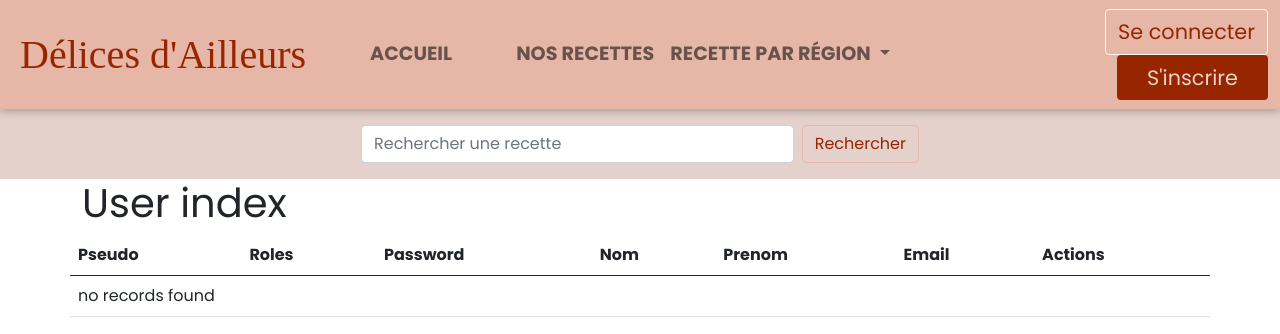
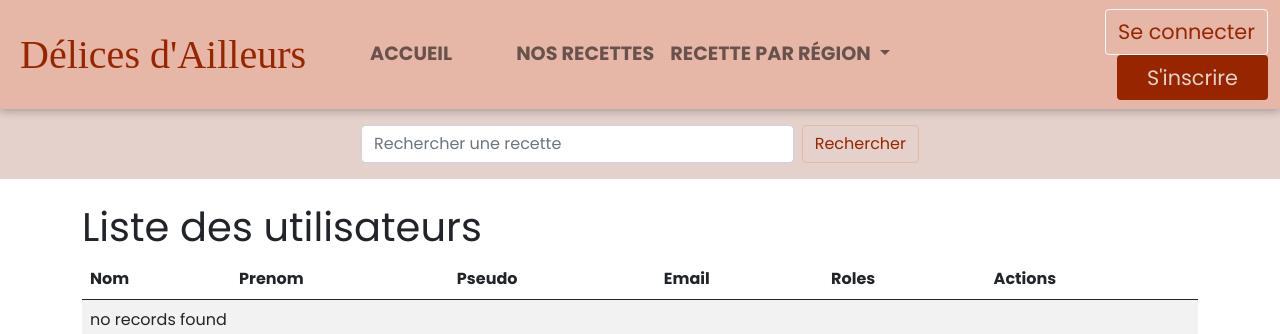
Before and after one commit to recette-facile/recettes_du_monde, a Symfony app: template templates/user/index.html.twig in a window 1280 px wide. Shown: the top 334 px of the page. Run offline with Twig, Linux system fonts and the light colour scheme; the template is opened without the code that fills it, so the values that code supplies are empty; some libraries are stand-ins or nearby versions; some web fonts are replaced.

Commit message:
Fin de la gestion des fichiers html.twig de user

```diff
--- a/src/Controller/UserController.php
+++ b/src/Controller/UserController.php
@@ -81,7 +81,7 @@ class UserController extends AbstractController
         if ($form->isSubmitted() && $form->isValid()) {
             $this->getDoctrine()->getManager()->flush();
 
-            return $this->redirectToRoute('user_show', [], Response::HTTP_SEE_OTHER);
+            return $this->redirectToRoute('user_index', [], Response::HTTP_SEE_OTHER);
         }
 
         return $this->renderForm('user/edit.html.twig', [
--- a/src/Form/UserType.php
+++ b/src/Form/UserType.php
@@ -20,9 +20,9 @@ class UserType extends AbstractType
             ->add('email')
             ->add('password', PasswordType::class, [
                 "required" => true,
-                'label' => "Votre mot de passe",
+                'label' => "Mot de passe",
                 'attr' => [
-                'placeholder' => "Ecrivez votre mot de passe"
+                'placeholder' => "Entrez votre mot de passe"
                 ]
            ])
             ->add('roles', ChoiceType::class, [
--- a/templates/footer.html.twig
+++ b/templates/footer.html.twig
@@ -5,7 +5,7 @@
 			<div class="row py-4">
 				<div class="col-lg-4 col-md-6 mb-4 mb-lg-0"><img src="img/logo.png" alt="" width="180" class="mb-3">
 					<div class="logo-footer">
-						<a href="#"></a>RECETTES DU MONDE</div>
+						<a href="#"></a>Délices d'Ailleurs</div>
 					<ul class="list-inline mt-4">
 						<li class="list-inline-item">
 							<a href="#" target="_blank" title="facebook">
@@ -76,7 +76,7 @@
 		<!-- Copyrights -->
 		<div class="bg-light py-2">
 			<div class="container text-center">
-				<p class="mb-0 py-2">© 2021 Recettes du monde | All rights reserved.</p>
+				<p class="mb-0 py-2">© 2021 Délices d'Ailleurs | All rights reserved.</p>
 			</div>
 		</div>
 	</footer>
--- a/templates/recette/edit.html.twig
+++ b/templates/recette/edit.html.twig
@@ -3,6 +3,7 @@
 {% block title %}Modifier la recette{% endblock %}
 
 {% block body %}
+<div class="m-4">
     <h1>Modifier la recette</h1>
 
     {{ include('recette/_form.html.twig', {'button_label': 'Mettre à jour'}) }}
@@ -13,4 +14,5 @@
         class="btn col-3 shadow p-3 mb-5 bg-body rounded rounded-pill">
         <i class="fas fa-angle-double-left"></i>   Retour à la liste des recettes
     </a>
+</div>
 {% endblock %}
--- a/templates/recette/new.html.twig
+++ b/templates/recette/new.html.twig
@@ -1,13 +1,15 @@
 {% extends 'base.html.twig' %}
 
-{% block title %}Créer une nouvelle ecette{% endblock %}
+{% block title %}Créer une nouvelle recette{% endblock %}
 
 {% block body %}
+<div class="m-4">
     <h1>Créer une nouvelle recette</h1>
 
     {{ include('recette/_form.html.twig') }}
 
     <a href="{{ path('recette_index') }}" class="btn col-3 shadow p-3 mb-5 bg-body rounded rounded-pill">
-        <i class="fas fa-angle-double-left"></i>   Liste des recettes
+        <i class="fas fa-angle-double-left"></i>   Retour à liste des recettes
     </a>
+</div>
 {% endblock %}
--- a/templates/user/_delete_form.html.twig
+++ b/templates/user/_delete_form.html.twig
@@ -1,4 +1,4 @@
-<form method="post" action="{{ path('user_delete', {'id': user.id}) }}" onsubmit="return confirm('Are you sure you want to delete this item?');">
+<form method="post" action="{{ path('user_delete', {'id': user.id}) }}" onsubmit="return confirm('Etes-vous sur de vouloir supprimer cet élément');">
     <input type="hidden" name="_token" value="{{ csrf_token('delete' ~ user.id) }}">
-    <button class="btn">Delete</button>
+    <button class="btn btn-danger"><i class="far fa-trash-alt"></i>  Supprimer</button>
 </form>
--- a/templates/user/index.html.twig
+++ b/templates/user/index.html.twig
@@ -1,34 +1,33 @@
 {% extends 'base.html.twig' %}
 
-{% block title %}User index{% endblock %}
+{% block title %}Liste des utilisateurs{% endblock %}
 
 {% block body %}
-    <h1>User index</h1>
+<div class="m-4">
+    <h1>Liste des utilisateurs</h1>
 
-    <table class="table">
+    <table class="table table-striped">
         <thead>
             <tr>
-                <th>Pseudo</th>
-                <th>Roles</th>
-                <th>Password</th>
                 <th>Nom</th>
                 <th>Prenom</th>
+                <th>Pseudo</th>
                 <th>Email</th>
+                <th>Roles</th>
                 <th>Actions</th>
             </tr>
         </thead>
         <tbody>
         {% for user in users %}
             <tr>
-                <td>{{ user.pseudo }}</td>
-                <td>{{ user.roles ? user.roles|json_encode : '' }}</td>
-                <td>{{ user.password }}</td>
                 <td>{{ user.nom }}</td>
                 <td>{{ user.prenom }}</td>
+                <td>{{ user.pseudo }}</td>
                 <td>{{ user.email }}</td>
+                <td>{{ user.roles ? user.roles|json_encode : '' }}</td>
                 <td>
-                    <a href="{{ path('user_show', {'id': user.id}) }}">Consulter</a>
-                    <a href="{{ path('user_edit', {'id': user.id}) }}">Modifier</a>
+                    <a href="{{ path('user_show', {'id': user.id}) }}" class="me-4"><i class="far fa-eye"></i>   Consulter</a>
+                        <a href="{{ path('user_edit', {'id': user.id}) }}" class="ms-4"><i class="far fa-edit"></i>   Modifier</a>
                 </td>
             </tr>
         {% else %}
@@ -39,5 +38,8 @@
         </tbody>
     </table>
 
-    <a href="{{ path('user_new') }}">Create new</a>
+    <a href="{{ path('user_new')}}" class="redirection_link">
+        <i class="far fa-plus-square"></i>     Créer un nouvel utilisateur
+    </a>
+</div>
 {% endblock %}
--- a/templates/zone_geo/new.html.twig
+++ b/templates/zone_geo/new.html.twig
@@ -3,7 +3,7 @@
 {% block title %}Nouvelle zone géo{% endblock %}
 
 {% block body %}
-<div class="m-4"></div>
+<div class="m-4">
     <h1>Création d'une nouvelle zone géo</h1>
 
     {{ include('zone_geo/_form.html.twig') }}
@@ -11,4 +11,5 @@
     <a href="{{ path('zone_geo_index') }}" class="btn col-3 shadow p-3 mb-5 bg-body rounded rounded-pill">
         <i class="fas fa-angle-double-left"></i>   Retour à la liste des zones
     </a>
+</div>
 {% endblock %}
```
Also changed, not shown: templates/recette/show.html.twig (+10 -6 lines), templates/user/_form.html.twig (+6 -4 lines), templates/user/edit.html.twig (+9 -5 lines), templates/user/new.html.twig (+7 -3 lines), templates/user/show.html.twig (+14 -6 lines).
